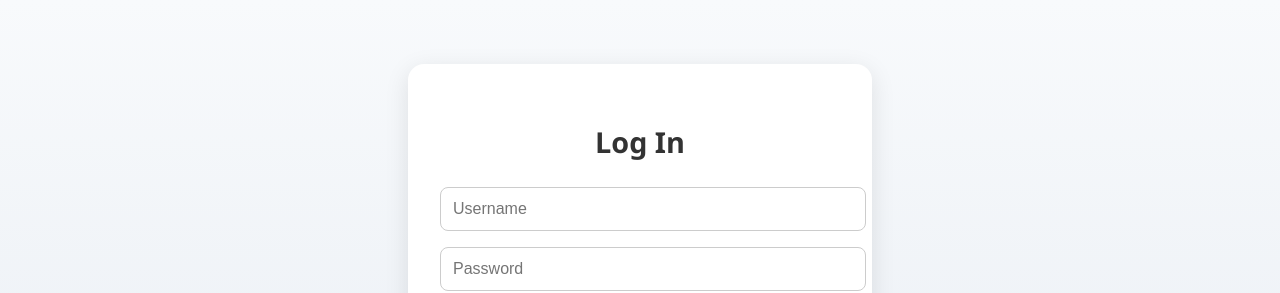
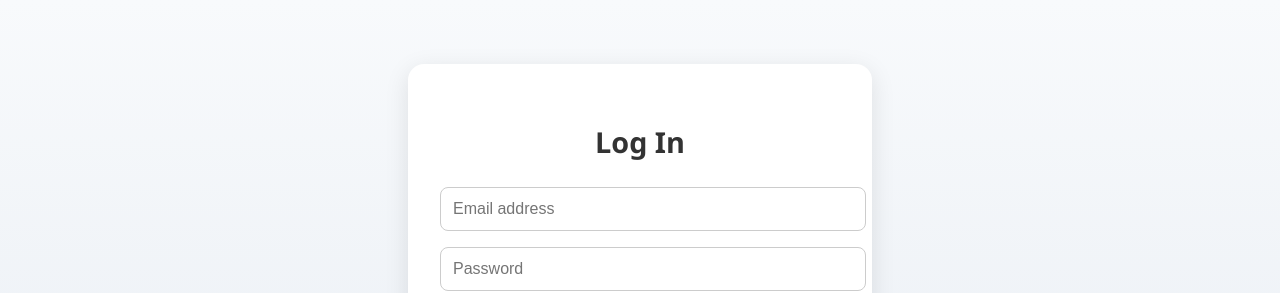
Before and after one commit to dev-sanidhya/vistopia_frontend, a React (Vite) app in the folder vite-project/: page /login in a window 1280 px wide. Shown: the top 293 px of the page. Built offline with nearby package versions, Linux system fonts and the light colour scheme.

Commit message:
Initial commit

```diff
--- a/vite-project/src/components/Login.jsx
+++ b/vite-project/src/components/Login.jsx
@@ -36,7 +36,7 @@ const Login = () => {
       <form onSubmit={handleLogin}>
         <input
           type="text"
-          placeholder="Username"
+          placeholder="Email address"
           onChange={(e) => setUsername(e.target.value)}
         />
         <input
--- a/vite-project/src/components/Signup.jsx
+++ b/vite-project/src/components/Signup.jsx
@@ -36,7 +36,7 @@ const SignUp = () => {
       <form onSubmit={handleSignup}>
         <input
           type="text"
-          placeholder="Username"
+          placeholder="Email Address"
           onChange={(e) => setUsername(e.target.value)}
         />
         <input
```
